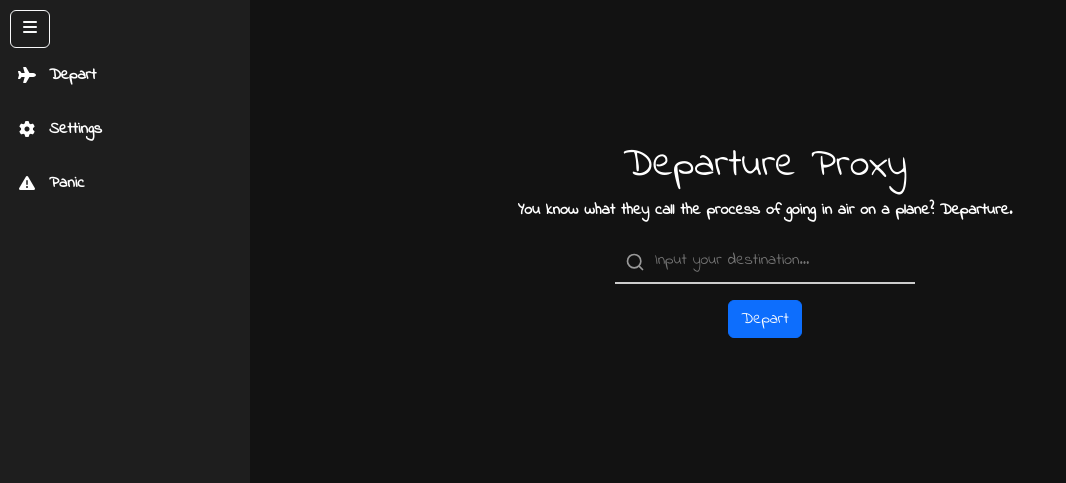
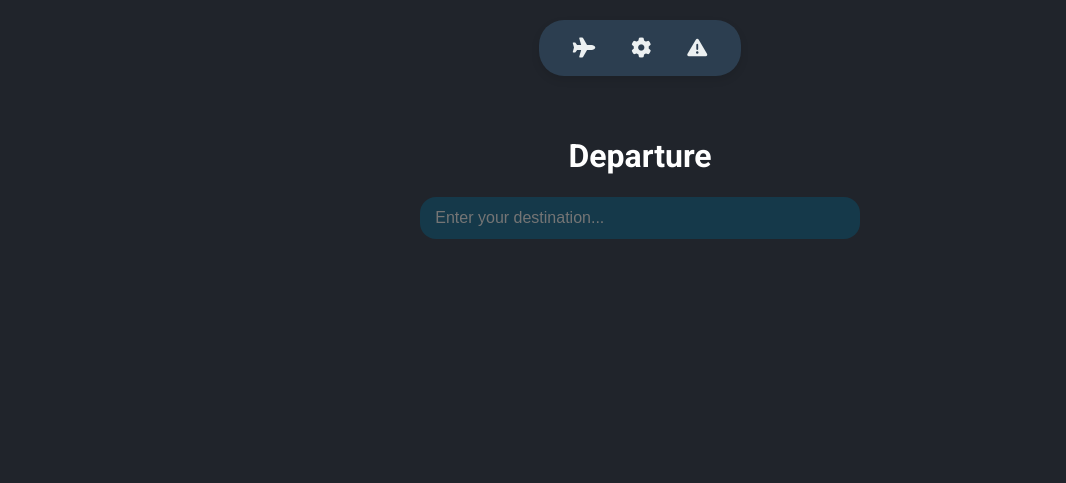
Before and after one commit to Zarcotech/departure-proxy, a website: page public/index.html in a window 1280 px wide. Shown: the whole page, without its empty margins (0-1066 px from the left). Drawn offline with nearby package versions, Linux system fonts and the light colour scheme.

Commit message:
Update index.html

```diff
--- a/public/index.html
+++ b/public/index.html
@@ -1,82 +1,118 @@
 <!DOCTYPE html>
 <html lang="en">
+
 <head>
-    <meta charset="UTF-8">
-    <meta name="viewport" content="width=device-width, initial-scale=1">
+    <meta charset="UTF-8" />
+    <meta name="viewport" content="width=device-width, initial-scale=1.0" />
     <title>Departure Proxy</title>
-    <link href="https://cdn.jsdelivr.net/npm/bootstrap@5.3.0/dist/css/bootstrap.min.css" rel="stylesheet">
-    <link rel="stylesheet" href="https://cdnjs.cloudflare.com/ajax/libs/font-awesome/6.4.2/css/all.min.css">
+    <link rel="stylesheet" href="https://cdnjs.cloudflare.com/ajax/libs/font-awesome/6.4.0/css/all.min.css" />
+    <style>
+        @import url('https://fonts.googleapis.com/css2?family=Roboto:ital,wght@0,100..900;1,100..900&display=swap');
 
-    <link rel="stylesheet" href="style.css">
+        body {
+            margin: 0;
+            font-family: 'Roboto', sans-serif;
+            background-color: #20242b;
+            display: flex;
+            flex-direction: column;
+            align-items: center;
+            min-height: 100vh;
+        }
+
+        .navbar {
+            display: inline-flex;
+            background-color: #2c3e50;
+            border-radius: 25px;
+            padding: 8px 16px;
+            margin-top: 20px;
+            box-shadow: 0 4px 8px rgba(0, 0, 0, 0.1);
+        }
+
+        .icon-only {
+            background: none;
+            border: none;
+            margin: 0 8px;
+            padding: 10px;
+            cursor: pointer;
+            color: #ecf0f1;
+            font-size: 20px;
+            display: flex;
+            align-items: center;
+            justify-content: center;
+            transition: background-color 0.2s, color 0.2s;
+            border-radius: 50%;
+        }
+
+        .icon-only:hover {
+            background-color: #34495e;
+            color: #fff;
+        }
+
+        .icon-only[title]:hover::after {
+            content: attr(title);
+            position: absolute;
+            top: 50%;
+            left: calc(100% + 10px);
+            transform: translateY(-50%);
+            background-color: #34495e;
+            color: #fff;
+            padding: 4px 8px;
+            border-radius: 4px;
+            white-space: nowrap;
+            font-size: 14px;
+            pointer-events: none;
+        }
+
+        .content {
+            margin-top: 40px;
+            width: 80%;
+            max-width: 800px;
+            text-align: center;
+        }
+
+        .title {
+            color: white;
+        }
+
+        .input {
+            border-radius: 16px;
+            width: 33vw;
+            height: 5vh;
+            border: none;
+            color: white;
+            background-color: #15394a;
+            padding-left: 15px;
+            font-size: 1em;
+        }
+        .settings {
+            display: none;
+        }
+        .content {
+            display: block;
+        }
+    </style>
 </head>
+
 <body>
-    <div id="bg"></div>
-    <script src="https://cdnjs.cloudflare.com/ajax/libs/three.js/r134/three.min.js"></script>
-    <script src="https://cdn.jsdelivr.net/npm/vanta@0.5.24/dist/vanta.net.min.js"></script>
+    <div class="navbar">
+        <button class="icon-only" title="Home" id="homeTab">
+            <i class="fa-solid fa-plane"></i>
+        </button>
+        <button class="icon-only" title="Settings" id="settingsTab">
+            <i class="fa-solid fa-gear"></i>
+        </button>
+        <button class="icon-only" title="Panic" id="panic">
+            <i class="fa-solid fa-triangle-exclamation"></i>
+        </button>
+    </div>
+    <div class="content" id="content">
+        <h1 class="title">Departure</h1>
+        <input type="text" placeholder="Enter your destination..." class="input" />
+    </div>
+    <div class="settings" id="settings">
 
-    <div class="sidebar" id="sidebar">
-        <button class="btn btn-outline-light toggle-btn" id="toggleBtn"><i class="fas fa-bars"></i></button><br><br>
-        <a href="#" id="departTab"><i class="fas fa-plane icon"></i><span class="text">Depart</span></a>
-        <a href="#" id="settingsTab"><i class="fas fa-cog icon"></i><span class="text">Settings</span></a>
-        <a href="#" id="panic"><i class="fas fa-exclamation-triangle icon"></i><span class="text">Panic</span></a>
     </div>
+    <script src="script.js"></script>
+</body>
 
-    <div class="content" id="content">
-        <div class="container">
-            <div class="d-flex justify-content-center align-items-center flex-column main" style="min-height: 60vh;">
-                <h1 class="text-white text-center">Departure Proxy</h1>
-                <p class="text-center">You know what they call the process of going in air on a plane? Departure.</p>
-                <div class="form">
-                    <form id="form">
-                        <div class="mb-3">
-                            <div class="row">
-                                <div class="col-12">
-                                    <div class="ui-input-container">
-                                        <input
-                                          required=""
-                                          placeholder="Input your destination..."
-                                          class="ui-input"
-                                          type="text"
-                                        />
-                                        <div class="ui-input-underline"></div>
-                                        <div class="ui-input-highlight"></div>
-                                        <div class="ui-input-icon">
-                                          <svg xmlns="http://www.w3.org/2000/svg" fill="none" viewBox="0 0 24 24">
-                                            <path
-                                              stroke-linejoin="round"
-                                              stroke-linecap="round"
-                                              stroke-width="2"
-                                              stroke="currentColor"
-                                              d="M21 21L16.65 16.65M19 11C19 15.4183 15.4183 19 11 19C6.58172 19 3 15.4183 3 11C3 6.58172 6.58172 3 11 3C15.4183 3 19 6.58172 19 11Z"
-                                            ></path>
-                                          </svg>
-                                        </div>
-                                      </div>
-                                </div>
-                            </div>
-                        </div>
-                        <div class="d-flex justify-content-center">
-                            <button type="submit" class="btn btn-primary">Depart</button>
-                        </div>
-                    </form>
-                </div>
-            </div>
-
-        </div>
-    </div>
-
-    <div class="settings" id="settings">
-        <div class="container">
-            <div class="d-flex justify-content-center align-items-center flex-column game" style="min-height: 60vh;">
-                <h1 class="text-white text-center">Settings</h1>
-                <div class="settings">
-                    <h2 class="text-white text-center">Themes</h2>
-                </div>
-            </div>
-        </div>
-    </div>
-
-    <script src="script.js"></script>
-
-</body>
 </html>
```
